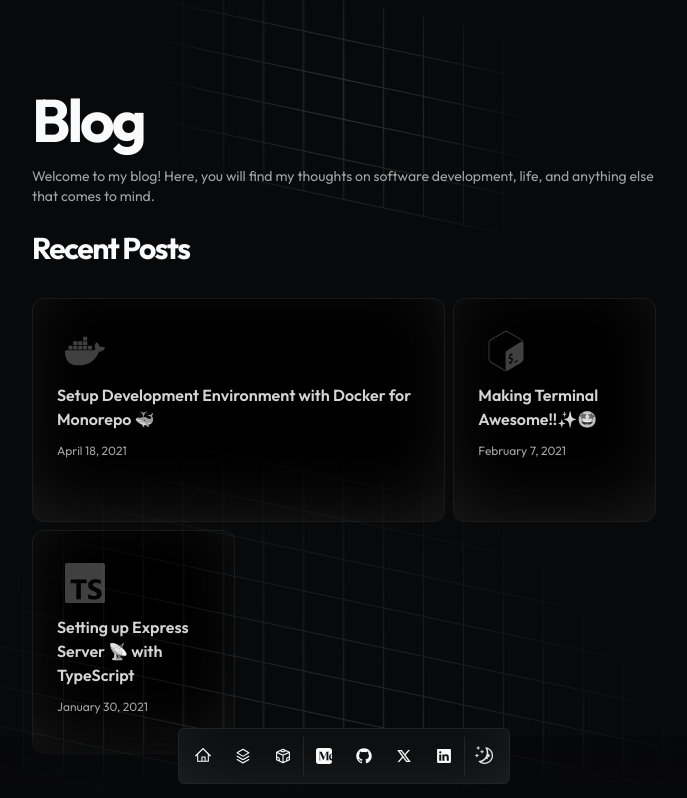
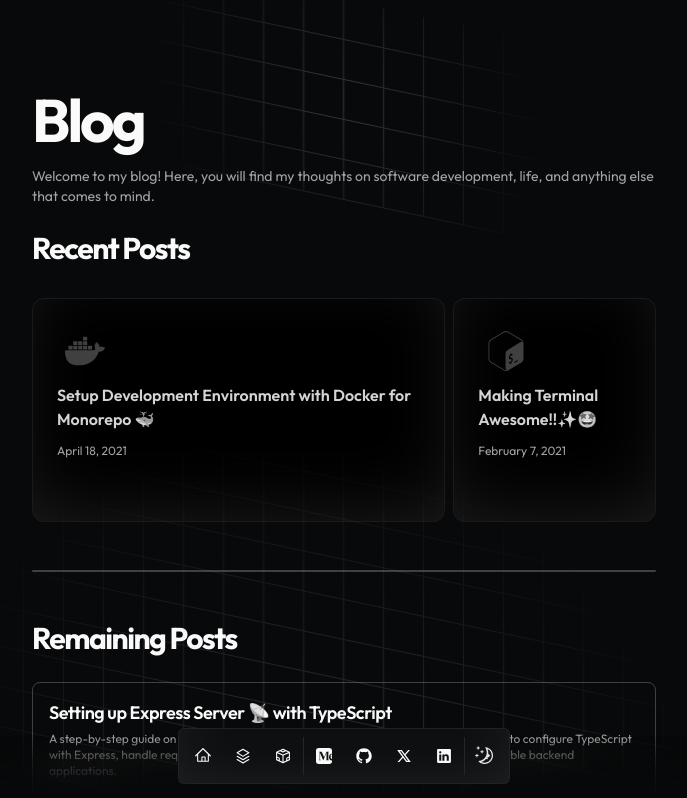
Before and after one commit to tejastn10/nimbus, a Next.js app: page /blog in a window 1280 px wide. Shown: the top 798 px of the page, without its empty margins (296-983 px from the left). Built offline with nearby package versions, Linux system fonts and the light colour scheme.

Commit message:
feat: use POST_SLICE_NUMBER constant for blog post slicing and update heading

```diff
--- a/src/app/blog/page.tsx
+++ b/src/app/blog/page.tsx
@@ -8,6 +8,7 @@ import { BentoCard, BentoCardProps, BentoGrid } from "@/components/animated/Bent
 import { getBlogPosts } from "@/data/blog";
 
 import { BLUR_FADE_DELAY } from "@/constants/ui";
+import { POST_SLICE_NUMBER } from "@/constants/values";
 
 import { getLanguageIcon } from "@/components/icons/Icons";
 
@@ -37,7 +38,7 @@ const BlogPage = async (): Promise<JSX.Element> => {
 			href: `/blog/${post.slug}`,
 			cta: "Read More",
 		}))
-		.slice(0, 4);
+		.slice(0, POST_SLICE_NUMBER);
 
 	return (
 		<section>
@@ -63,11 +64,12 @@ const BlogPage = async (): Promise<JSX.Element> => {
 			</BlurFade>
 
 			<BlurFade delay={BLUR_FADE_DELAY * 8}>
-				<h2 className="font-bold text-3xl mb-8 tracking-tighter">All Posts</h2>
+				<h2 className="font-bold text-3xl mb-8 tracking-tighter">Remaining Posts</h2>
 			</BlurFade>
 
 			<BlurFade delay={BLUR_FADE_DELAY * 12}>
 				{posts
+					.slice(POST_SLICE_NUMBER)
 					.sort((a, b) => {
 						if (new Date(a.metadata.publishedAt) > new Date(b.metadata.publishedAt)) {
 							return -1;
```
